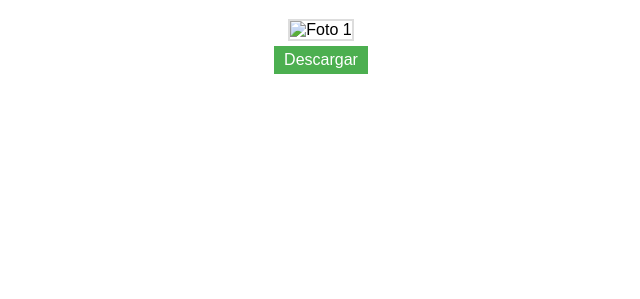
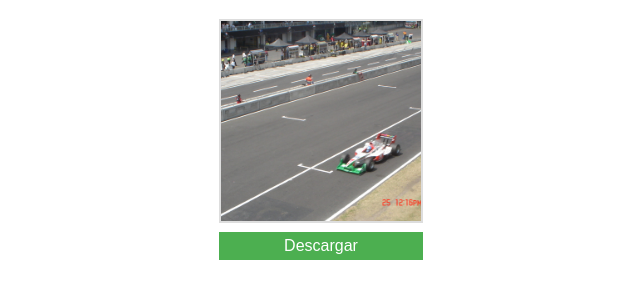
Before and after one commit to SamTst/SamGalery, a plain HTML site: page index.html in a window 1280 px wide. Shown: the part 61-360 px from the top of the page, without its empty margins (319-959 px from the left). Drawn offline with Linux system fonts and the light colour scheme.

Commit message:
Update index.html

```diff
--- a/index.html
+++ b/index.html
@@ -18,8 +18,8 @@
     <div class="gallery">
         <!-- Ejemplo de imagen con botón de descarga -->
         <div>
-            <img src="fotos 110.jpg" alt="Foto 1">
-            <a href="fotos 110.jpg" download class="download-btn">Descargar</a>
+            <img src="fotos_110.jpg" alt="Foto 1">
+            <a href="fotos_110.jpg" download class="download-btn">Descargar</a>
         </div>
         <!-- Añade más fotos así -->
     </div>
```
